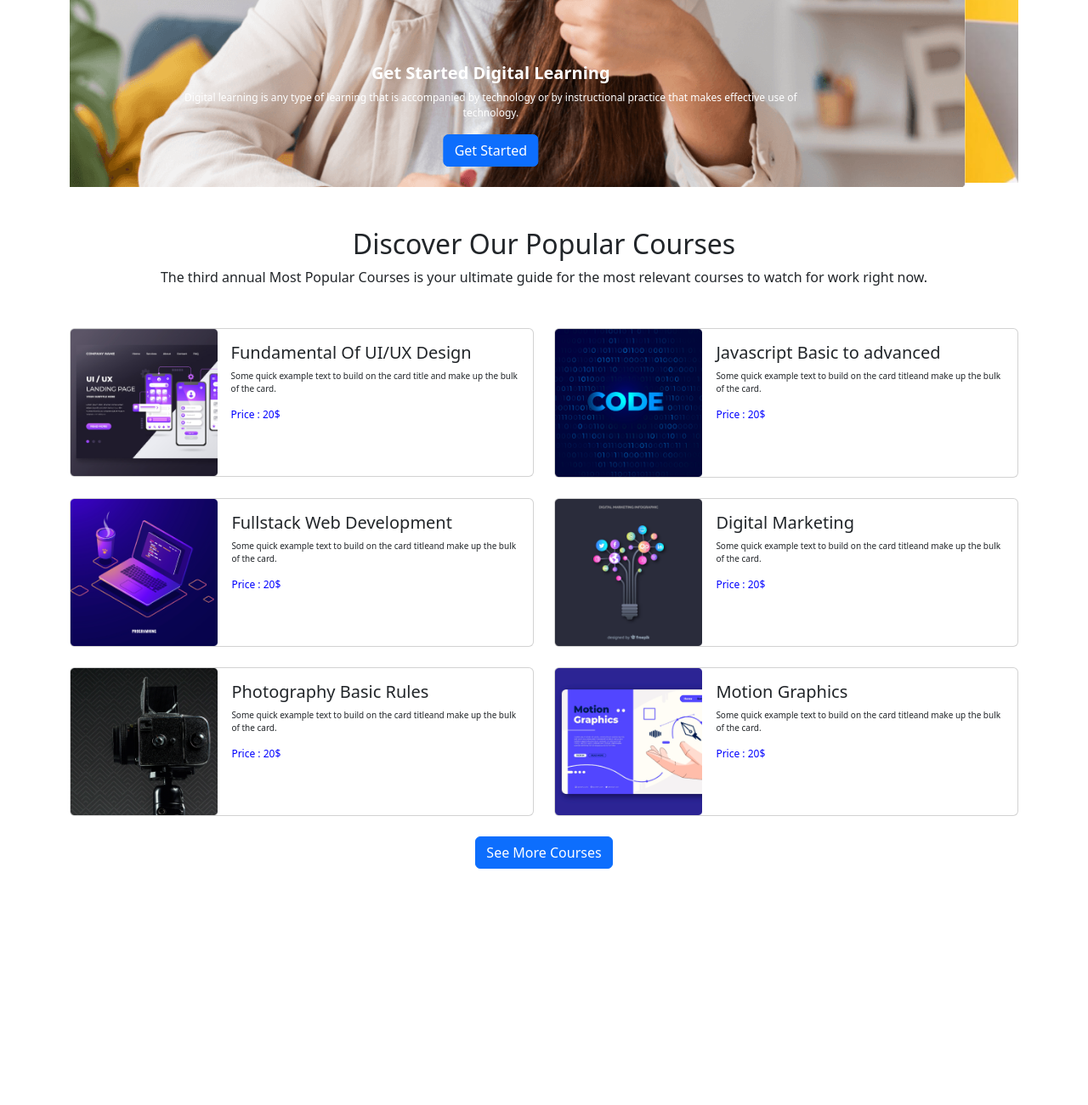
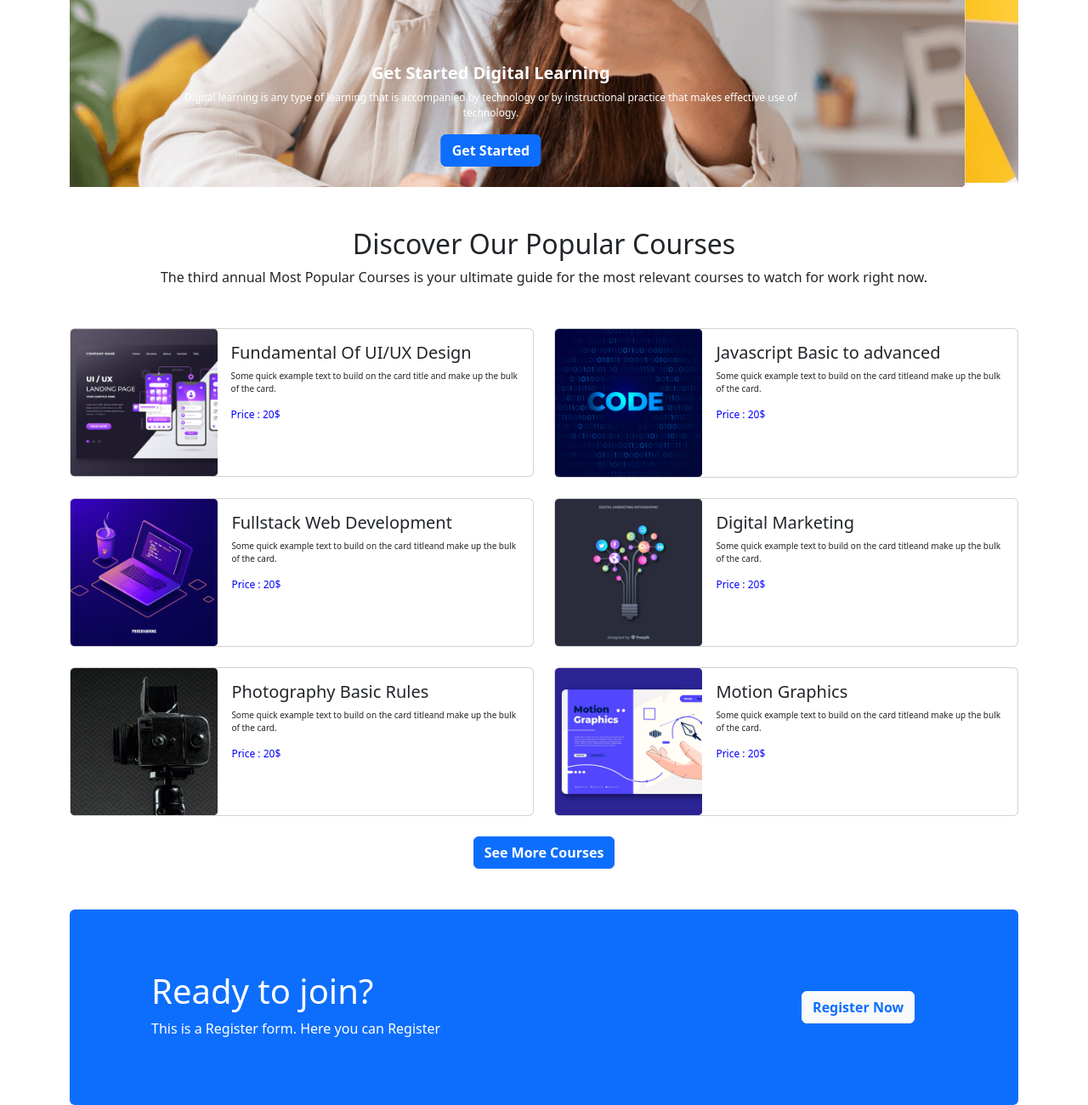
Before and after one commit to ashfaqshafi/proedu-assignment3, a plain HTML site: page index.html in a window 1280 px wide. Shown: the part 452-1752 px from the top of the page at 85% size. Before the commit the page ends 1474 px from the top, so only its background shows below. Drawn offline with nearby package versions, Linux system fonts and the light colour scheme.

Commit message:
register done

```diff
--- a/index.html
+++ b/index.html
@@ -65,7 +65,7 @@
                     <h5 class="fw-bold">Get Started Digital
                         Learning</h5>
                     <p class="para">Digital learning is any type of learning that is accompanied by technology or by instructional practice that makes effective use of technology.</p>
-                    <button type="button" class="btn btn-primary">Get Started</button>
+                    <button type="button" class="btn btn-primary fw-bold">Get Started</button>
 
                   </div>
               </div>
@@ -76,7 +76,7 @@
                     <h5 class="fw-bold">Get Started Digital
                         Learning</h5>
                     <p class="para"> Digital learning is any type of learning that is accompanied by technology or by instructional practice that makes effective use of technology.</p>
-                    <button type="button" class="btn btn-primary">Get Started</button>
+                    <button type="button" class="btn btn-primary fw-bold">Get Started</button>
 
                   </div>
               </div>
@@ -87,7 +87,7 @@
                     <h5 class="fw-bold">Get Started Digital
                         Learning</h5>
                     <p class="para">Digital learning is any type of learning that is accompanied by technology or by instructional practice that makes effective use of technology.</p>
-                    <button type="button" class="btn btn-primary">Get Started</button>
+                    <button type="button" class="btn btn-primary fw-bold">Get Started</button>
 
                   </div>
               </div>
@@ -207,8 +207,25 @@
             </div>
 
             <div class="col-md-12 text-center mt-4" >
-                <button  type="button" class="btn btn-primary ">See More Courses</button>
+                <button  type="button" class="btn btn-primary fw-bold ">See More Courses</button>
             </div>
+
+    </section>
+
+    <!-- ----------
+        Register
+    ---------------->
+
+    <section class="container mt-5">
+        <div class="d-block p-5 text-bg-primary d-flex rounded">
+            <div class="ms-5 mt-4">
+                <h1>Ready to join?</h1>
+                <p>This is a Register form. Here you can Register</p>
+            </div>
+            <div class="my-5 mx-5 col-md-6 text-end ">
+                <a href="#" class="btn btn-light text-primary fw-bold" tabindex="-1" role="button" aria-disabled="true">Register Now</a>
+            </div>
+        </div>
 
     </section>
 
```
